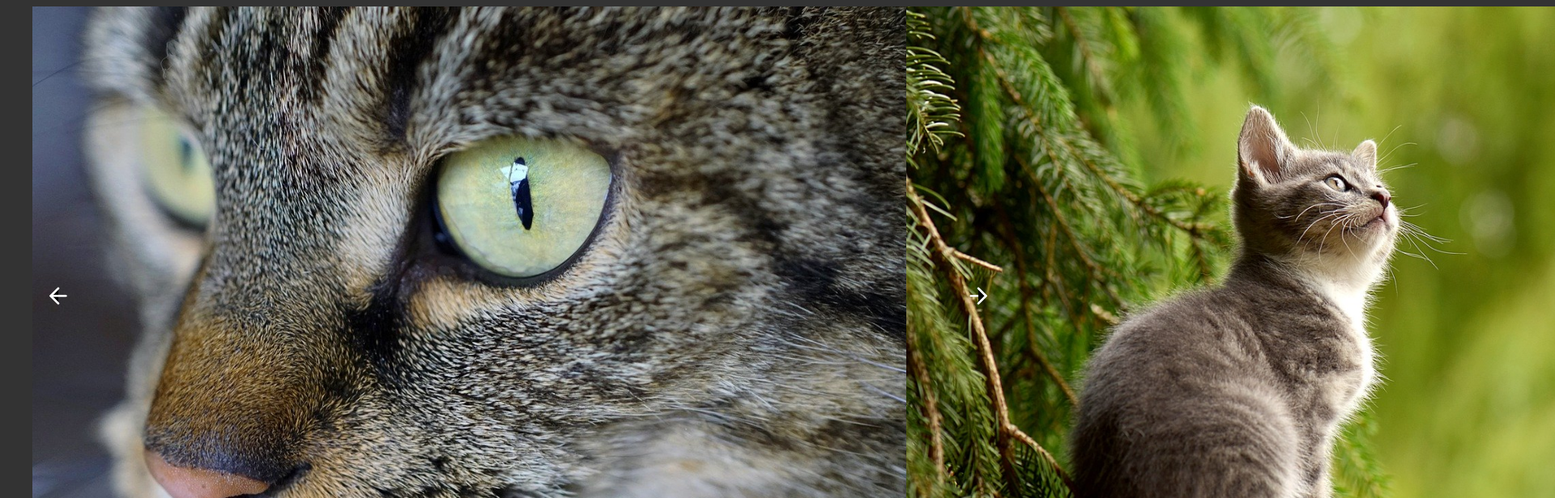
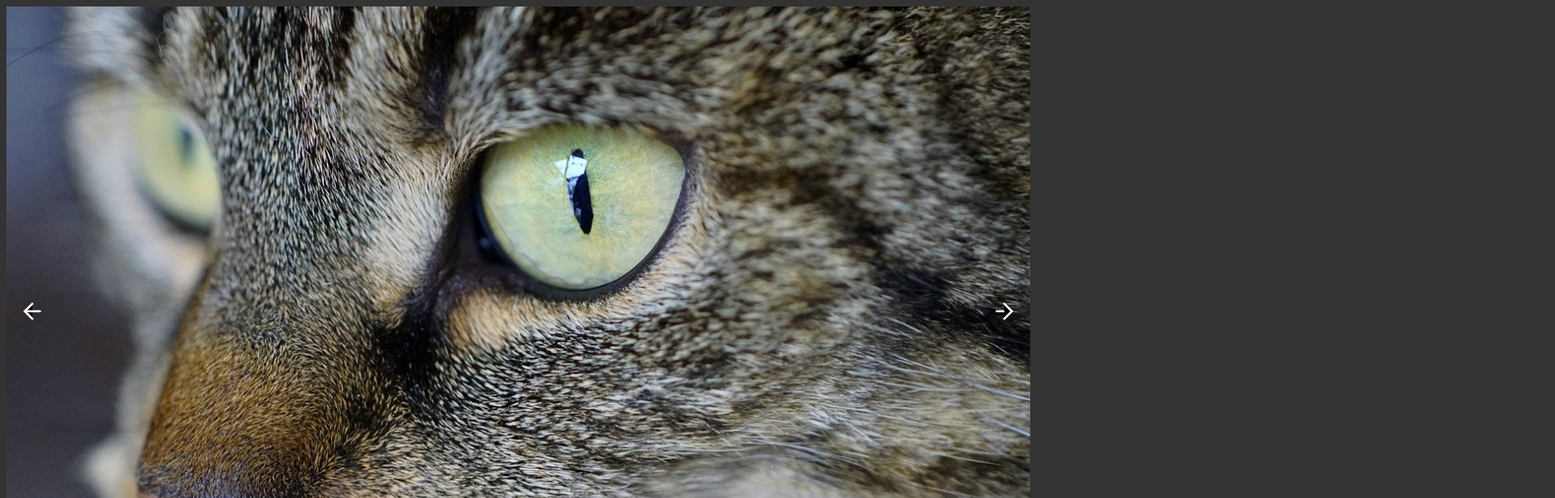
Before and after one commit to Yokosumi/sc003-react-image-handlers, a React (Vite) app: page / in a window 1280 px wide. Shown: the top 616 px of the page at 81% size, 1920 px wide, since content can reach past the window. Built offline with nearby package versions, Linux system fonts and the light colour scheme.

Commit message:
Update max width and height in App and ImageSlider components

```diff
--- a/src/App.tsx
+++ b/src/App.tsx
@@ -12,9 +12,9 @@ export const App = () => {
     return (
         <div
             style={{
-                maxWidth: '1200px',
+                maxWidth: '1600px',
                 width: '100%',
-                aspectRatio: '10 / 6',
+                height: '100%',
                 margin: '0 auto',
             }}
         >
--- a/src/components/ImageSlider.tsx
+++ b/src/components/ImageSlider.tsx
@@ -24,13 +24,22 @@ export const ImageSlider = ({ imageUrls }: ImageSliderProps) => {
 
     return (
         <div style={{ width: '100%', height: '100%', position: 'relative' }}>
-            <div style={{ width: '100%', height: '100%', display: 'flex' }}>
+            <div
+                style={{
+                    width: '100%',
+                    height: '100%',
+                    display: 'flex',
+                    overflow: 'hidden',
+                }}
+            >
                 {imageUrls.map((url) => (
                     <img
                         key={url}
                         src={url}
                         className="img-slider-img"
-                        style={{ translate: `${-100 * imageIndex}%` }}
+                        style={{
+                            translate: `${-100 * imageIndex}%`,
+                        }}
                         alt="cat"
                     />
                 ))}
--- a/src/index.scss
+++ b/src/index.scss
@@ -10,8 +10,11 @@ body {
 
 .img-slider-img {
     object-fit: cover;
-    height: 100%;
+    width: 100%;
+    aspect-ratio: 10 / 6;
     display: block;
+    flex-shrink: 0;
+    flex-shrink: 0;
 }
 
 .img-slider-btn {
```
